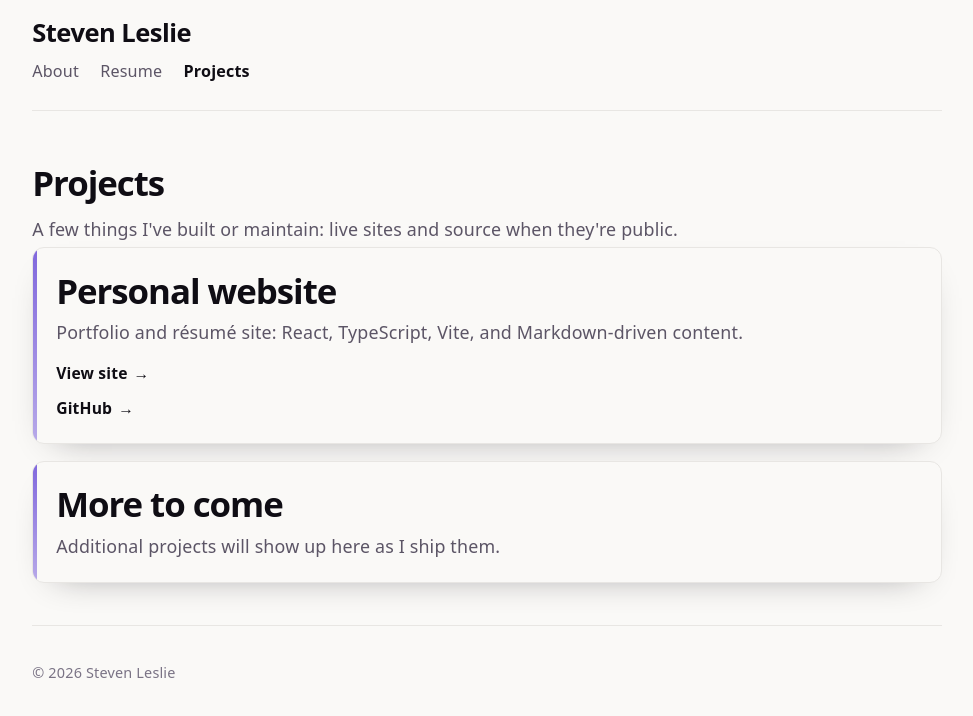
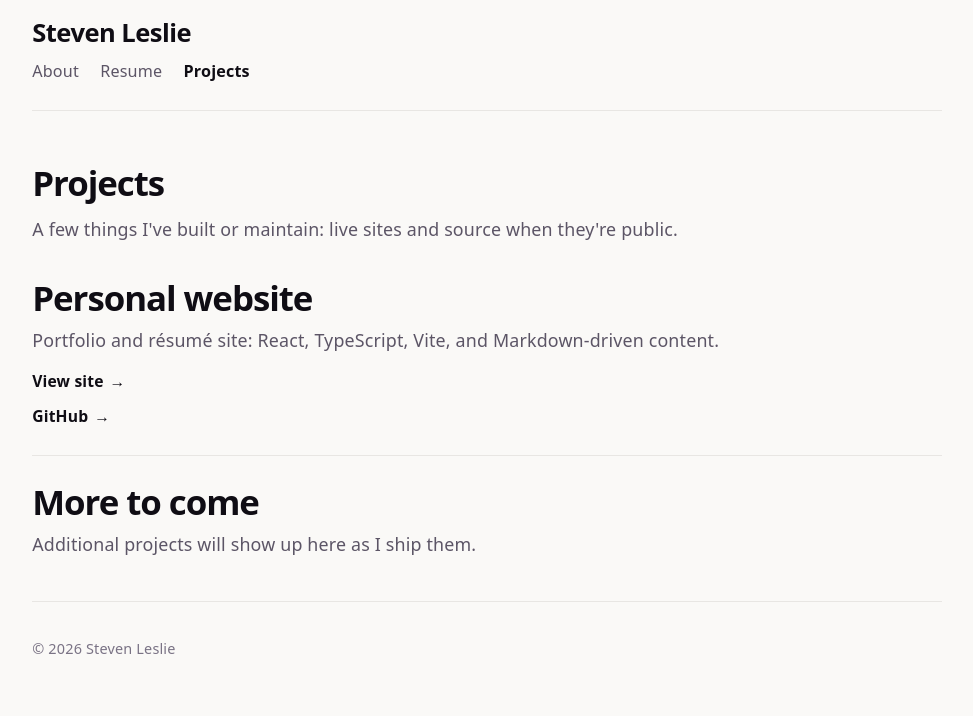
Before and after one commit to swlsf23/website, a React (Vite) app in the folder apps/web/: page /projects in a window 1280 px wide. Shown: the top 716 px of the page, without its empty margins (153-1126 px from the left). Built offline with nearby package versions, Linux system fonts and the light colour scheme.

Commit message:
Removing cards

```diff
--- a/apps/web/src/App.css
+++ b/apps/web/src/App.css
@@ -57,12 +57,13 @@
 }
 
 .projects-page {
-  padding: 1.5rem 0 2.5rem;
+  padding: var(--page-content-pad-top) 0 2.5rem;
 }
 
+/* Match hero: space after lede before main content (hero uses 2rem bottom padding) */
 .projects-page .page-header {
-  padding-top: 1.5rem;
-  padding-bottom: 0.25rem;
+  padding: 0;
+  margin-bottom: 2rem;
 }
 
 .project-list {
@@ -71,46 +72,25 @@
   padding: 0;
   display: flex;
   flex-direction: column;
-  gap: 1rem;
+  gap: 0;
 }
 
+.project-list > li:not(:last-child) {
+  border-bottom: 1px solid var(--border);
+  padding-bottom: 1.5rem;
+  margin-bottom: 1.5rem;
+}
+
+/* Flat layout (no card chrome): no border radius, shadow, or accent rail */
 .project-card,
 .resume-card {
   position: relative;
-  overflow: hidden;
-  border: 1px solid var(--border);
-  border-radius: 12px;
-  padding: 1.25rem 1.35rem;
-  background: var(--bg);
-  box-shadow: 0 14px 36px -24px rgba(15, 13, 20, 0.45);
-  transition:
-    transform 0.2s ease,
-    box-shadow 0.2s ease,
-    border-color 0.2s ease;
-}
-
-.project-card::before,
-.resume-card::before {
-  content: '';
-  position: absolute;
-  left: 0;
-  top: 0;
-  bottom: 0;
-  width: 4px;
-  border-radius: 12px 0 0 12px;
-  background: linear-gradient(
-    180deg,
-    var(--accent) 0%,
-    color-mix(in srgb, var(--accent) 55%, transparent) 100%
-  );
-  opacity: 0.85;
-}
-
-.project-card:hover,
-.resume-card:hover {
-  transform: translateY(-2px);
-  border-color: color-mix(in srgb, var(--text-h) 12%, var(--border));
-  box-shadow: 0 18px 40px -22px rgba(15, 13, 20, 0.45);
+  overflow: visible;
+  border: none;
+  border-radius: 0;
+  padding: 0;
+  background: transparent;
+  box-shadow: none;
 }
 
 .project-card-title {
@@ -290,7 +270,7 @@
 }
 
 .resume-card--section {
-  overflow: hidden;
+  overflow: visible;
 }
 
 .resume-card-header {
--- a/apps/web/src/index.css
+++ b/apps/web/src/index.css
@@ -5,10 +5,10 @@
   --bg: #faf9f7;
   --border: #e8e6e3;
   --code-bg: #f0eeea;
-  --accent: #6b4ed8;
-  --accent-bg: rgba(107, 78, 216, 0.12);
-  --accent-bg-strong: rgba(107, 78, 216, 0.2);
-  --accent-border: rgba(107, 78, 216, 0.45);
+  --accent: #047857;
+  --accent-bg: rgba(4, 120, 87, 0.12);
+  --accent-bg-strong: rgba(4, 120, 87, 0.2);
+  --accent-border: rgba(4, 120, 87, 0.45);
   --social-bg: rgba(240, 238, 234, 0.8);
 
   --sans: system-ui, 'Segoe UI', Roboto, sans-serif;
@@ -46,10 +46,10 @@
     --bg: #121116;
     --border: #2a282f;
     --code-bg: #1c1b22;
-    --accent: #a78bfa;
-    --accent-bg: rgba(167, 139, 250, 0.15);
-    --accent-bg-strong: rgba(167, 139, 250, 0.25);
-    --accent-border: rgba(167, 139, 250, 0.45);
+    --accent: #34d399;
+    --accent-bg: rgba(52, 211, 153, 0.15);
+    --accent-bg-strong: rgba(52, 211, 153, 0.28);
+    --accent-border: rgba(52, 211, 153, 0.45);
     --social-bg: rgba(42, 40, 47, 0.6);
   }
 }
```
Also changed, not shown: 2 other files (tests, documents, lock files or other folders).
